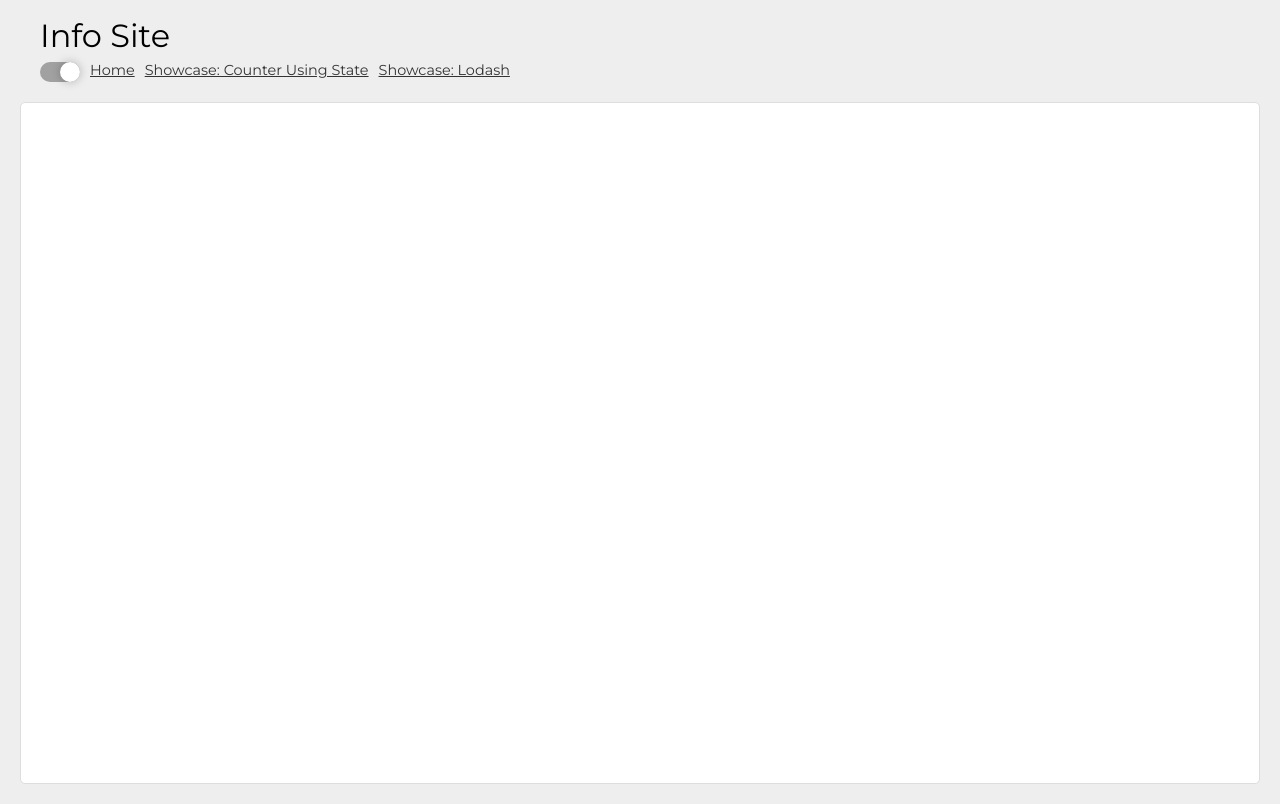
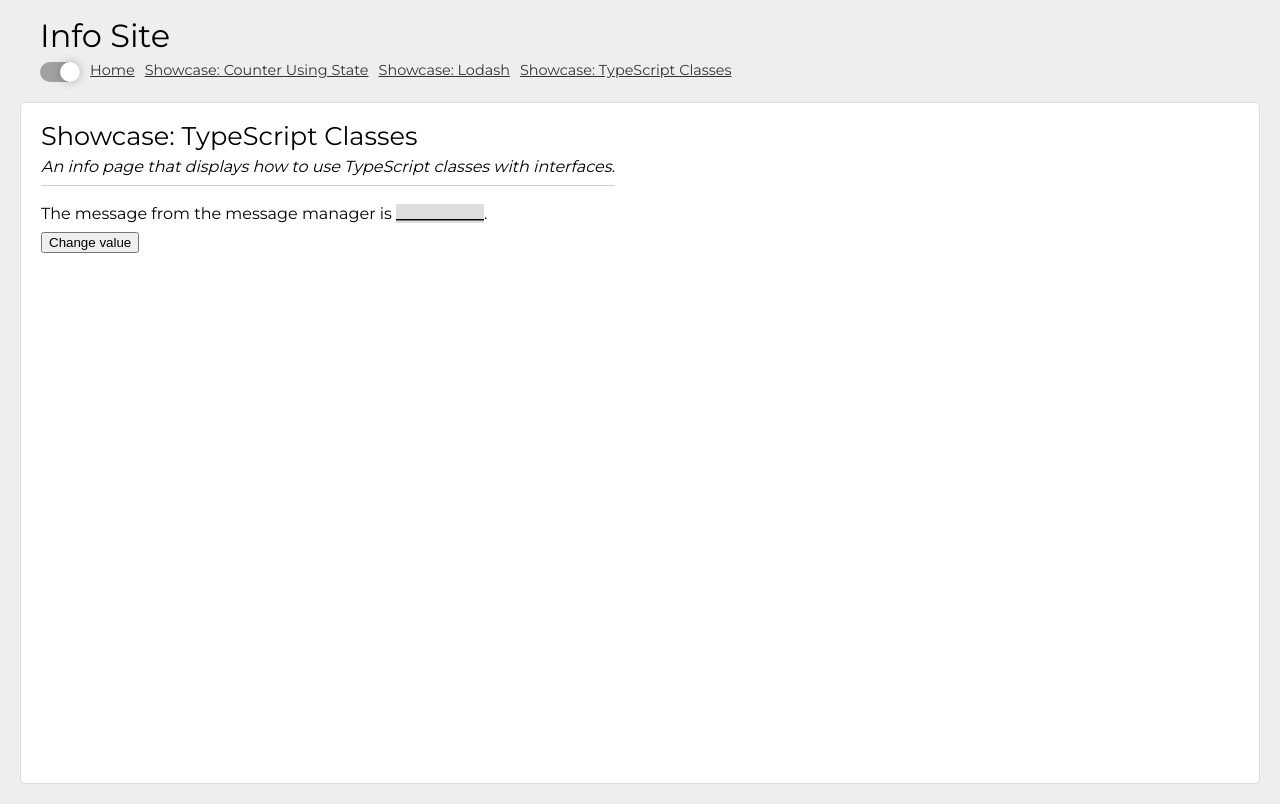
Before and after one commit to Entwickler-Club/dpodreact, a React (Create React App) app: page /showcaseTypeScriptClasses in a window 1280 px wide. Built offline with nearby package versions, Linux system fonts and the light colour scheme.

Commit message:
Create page Showcase TypeScript for Class Interfaces (#25)
* finish except for title

* finished

Co-authored-by: Edward Tanguay (hm.win) <edward@tanguay.info>

```diff
--- /dev/null
+++ b/src/system/components/PageShowcaseTypeScriptClasses.tsx
@@ -0,0 +1,49 @@
+import { useState } from 'react';
+import '../styles/showcaseTypeScriptClasses.scss';
+
+interface IMessageManager {
+	title: string;
+	addMessage(arg: string): void;
+	getMessage(): string;
+}
+
+class MessageManager implements IMessageManager {
+
+	public title: string;
+	private messages: string[];
+
+	constructor() {
+		this.messages = [];
+		this.title = 'Message Manager';
+	}
+
+	addMessage(message: string) {
+		this.messages.push(message);
+	}
+
+	getMessage(): string {
+		return `the ${this.title} class says ${this.messages.pop()}` || '';
+	}
+}
+
+function PageShowcaseTypeScriptClasses() {
+
+	const [message, setMessage] = useState('___________');
+
+	const messageManager = new MessageManager();
+	messageManager.addMessage('testing');
+
+	const changeValue = () => {
+		setMessage(messageManager.getMessage());
+	}
+	return (
+		<div className="page page_showcaseTypeScriptClasses">
+			<h2 className="title">Showcase: TypeScript Classes</h2>
+			<p className="description">An info page that displays how to use TypeScript classes with interfaces.</p>
+			<p>The message from the message manager is <span className="message">{message}</span>.</p>
+			<button onClick={() => changeValue()}>Change value</button>
+		</div>
+	)
+}
+
+export default PageShowcaseTypeScriptClasses;
--- a/src/system/components/Site.tsx
+++ b/src/system/components/Site.tsx
@@ -8,6 +8,7 @@ import PageHome from '../../custom/components/PageHome';
 // DYNAMIC_CODE_AREA: loadPageComponentLines
 import PageShowcaseCounterUsingState from './PageShowcaseCounterUsingState'; // ::showcaseCounterUsingState
 import PageShowcaseLodash from './PageShowcaseLodash'; // ::showcaseLodash
+import PageShowcaseTypeScriptClasses from './PageShowcaseTypeScriptClasses';// ::showcaseTypeScriptClasses
 
 function Site() {
 	const { isShowing, setIsShowing } = useContext(ShowContext);
@@ -42,6 +43,7 @@ function Site() {
 								{/* DYNAMIC_JSX_AREA: linkPageComponentLines */}
 								<li><Link to='/showcaseCounterUsingState'>Showcase: Counter Using State</Link></li> {/* ::showcaseCounterUsingState */}
 								<li><Link to='/showcaseLodash'>Showcase: Lodash</Link></li> {/* ::showcaseLodash */}
+								<li><Link to='/showcaseTypeScriptClasses'>Showcase: TypeScript Classes</Link></li>{/* ::showcaseTypeScriptClasses */}
 							</>
 						)}
 					</ul>
@@ -55,6 +57,7 @@ function Site() {
 						{/* DYNAMIC_JSX_AREA: routePageComponentLines */}
 						<Route path='/showcaseCounterUsingState'><PageShowcaseCounterUsingState /></Route> {/* ::showcaseCounterUsingState */}
 						<Route path='/showcaseLodash'><PageShowcaseLodash /></Route> {/* ::showcaseLodash */}
+						<Route path='/showcaseTypeScriptClasses'><PageShowcaseTypeScriptClasses /></Route>{/* ::showcaseTypeScriptClasses */}
 					</Switch>
 				</section>
 			</div>
--- /dev/null
+++ b/src/system/styles/showcaseTypeScriptClasses.scss
@@ -0,0 +1,9 @@
+.page_showcaseTypeScriptClasses {
+	button {
+		margin: 10px 0 0 0;
+	}
+	.message {
+		font-weight: bold;
+		background-color: #ddd;
+	}
+}
```
